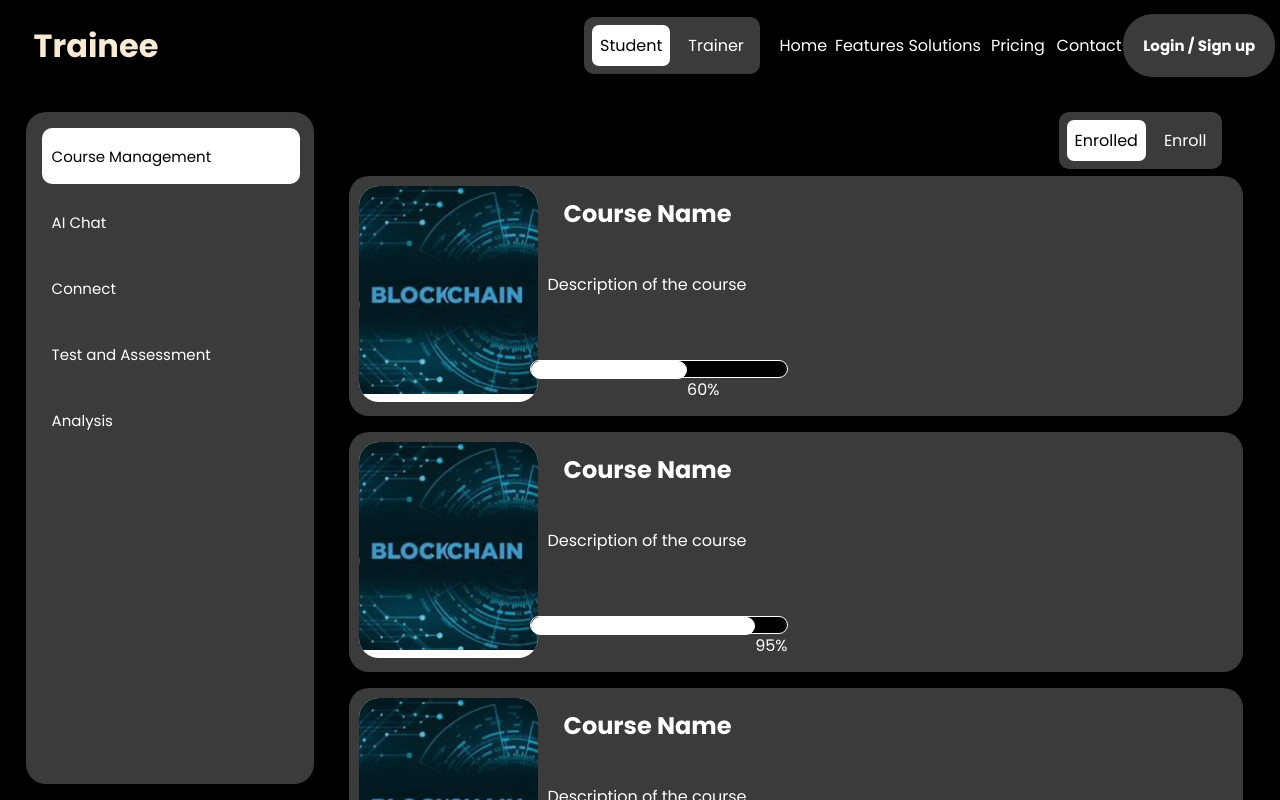
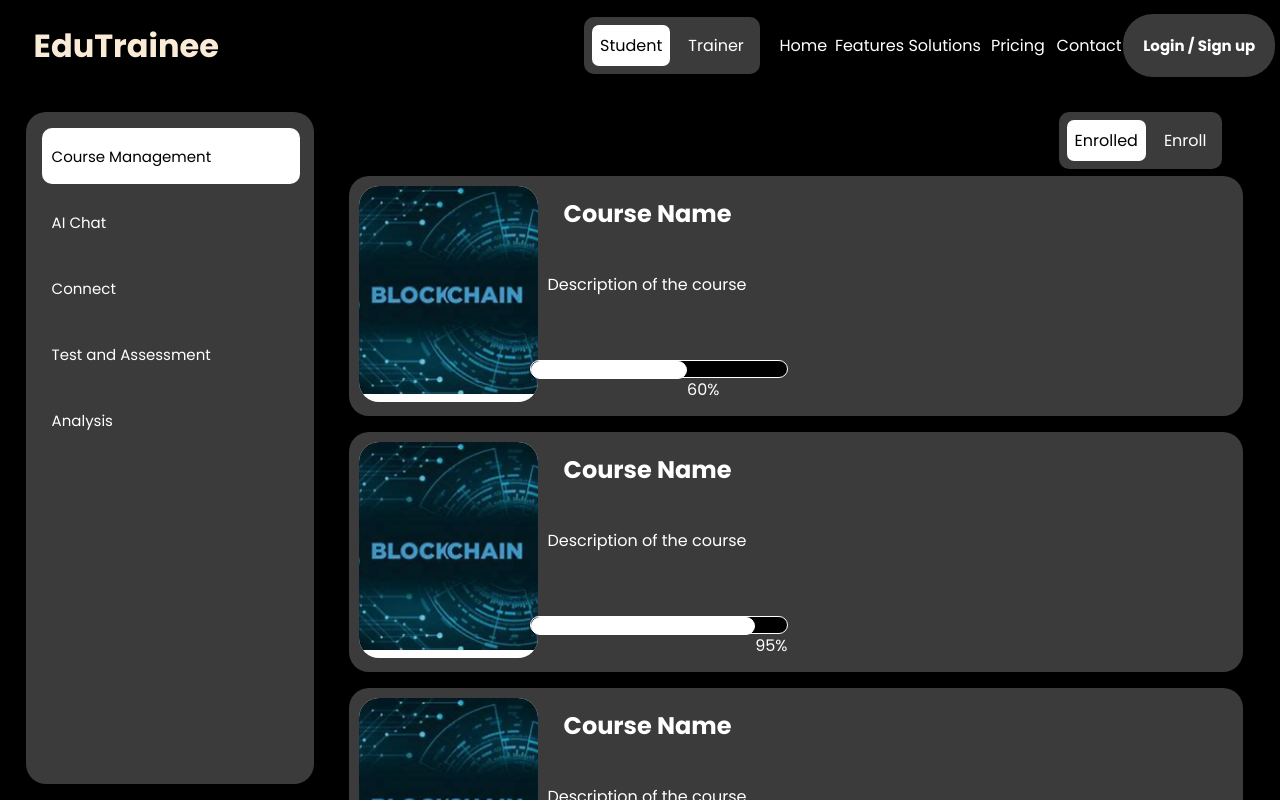
Before and after one commit to ThiruchenthillSP/trainee, a plain HTML site: page home.html in a window 1280 px wide. Drawn offline with Linux system fonts and the light colour scheme.

Commit message:
Update and rename index.html to home.html

```diff
--- a/index.html
+++ b/home.html
@@ -138,7 +138,7 @@
 
     <body>
         <header style = "position : fixed; display : flex; flex-direction : horizontal; align-items : center; height : 15px; width : 100vw; padding-left : 2vw; padding-top : 30px; padding-bottom : 30px; background-color : black; z-index : 1;">
-            <h1 style = "font-family : 'Poppins', sans-serif; color : antiquewhite;">Trainee</h1>
+            <h1 style = "font-family : 'Poppins', sans-serif; color : antiquewhite;">EduTrainee</h1>
 
             <div class = "container" style = "position : absolute; left : 45vw; display : flex; flex-direction : horizontal; height : fit-content; padding : 1vh; width : fit-content; border-radius : 10px; background-color : #3b3b3b; border : none;">
                 <button id = "Student" style = "background-color : white; color : black; border-radius : 7px; padding : 1px; font-family : 'Poppins', sans-serif; margin-right : 10px; padding : 1vh;" onclick = "userSwitchToStudent()">Student</button>
```
